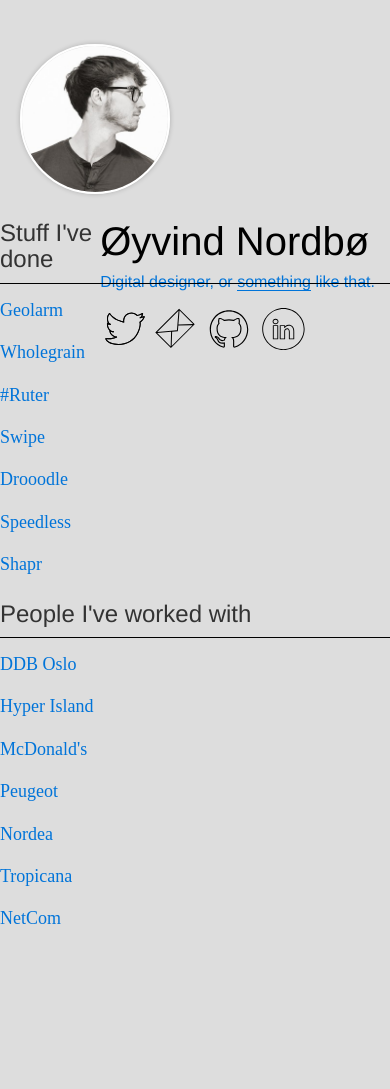
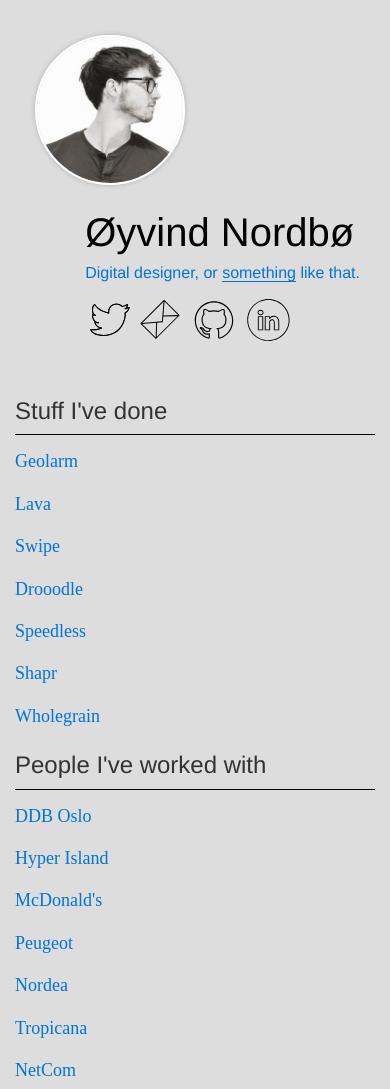
Before and after one commit to onordbo/oyvind.co, a plain HTML site: page build/index.html in a window 390 px wide. Before the commit the page ends 945 px from the top, so only its background shows below. Drawn offline with nearby package versions, Linux system fonts and the light colour scheme; a web font is replaced by a local one.

Commit message:
Update mobile, add placeholder about content

```diff
--- a/build/index.html
+++ b/build/index.html
@@ -13,10 +13,9 @@
 
   <body class="fade-body">
 
-    <div class="main">
-      <div class="head">
-      <div class="content">
-        <div class="col-md-12">
+
+      <div class="container head">
+        <div class="col-xs-12 col-md-12">
           <img src="img/headshot.jpg" id="headshot" draggable="false">
           <div class="headerContent">
             <h1>Øyvind Nordbø</h1>
@@ -29,45 +28,40 @@
                 <li><a href="https://www.linkedin.com/in/onordbo" target="_blank"><img draggable="false" class="icon" id="linkedin" src="img/external/linkedin.svg" alt="AltText"></a></li>
               </ul>
             </div>
-          </div><!-- /.headerContent -->
           </div>
         </div>
-    </div><!-- /.head -->
+      </div>
 
+    <div class="container list">
       <div class="row">
-      <div class="content list">
-
           <div class="col-md-6">
             <h3>Stuff I've done</h3>
             <ul class="left-list">
-            <li>
-              <a target="_blank" href="#"><p>Geolarm</p></a>
-              <a target="_blank" href="#"><p>Wholegrain</p></a>
-              <a target="_blank" href="#"><p>#Ruter</p></a>
-              <a target="_blank" href="#"><p>Swipe</p></a>
-              <a target="_blank" href="#"><p>Drooodle</p></a>
-              <a target="_blank" href="#"><p>Speedless</p></a>
-              <a target="_blank" href="#"><p>Shapr</p></a>
-            </li>
+              <li><a target="_blank" href="#"><p>Geolarm</p></a></li>
+              <li><a target="_blank" href="#"><p>Lava</p></a></li>
+              <li><a target="_blank" href="#"><p>Swipe</p></a></li>
+              <li><a target="_blank" href="#"><p>Drooodle</p></a></li>
+              <li><a target="_blank" href="#"><p>Speedless</p></a></li>
+              <li><a target="_blank" href="#"><p>Shapr</p></a></li>
+              <li><a target="_blank" href="#"><p>Wholegrain</p></a></li>
+
             </ul>
           </div><!-- /.projects -->
 
           <div class="col-md-6">
             <h3>People I've worked with</h3>
             <ul class="right-list">
-            <li>
-              <a target="_blank" href="http://ddb.no"><p>DDB Oslo</p></a>
-              <a target="_blank" href="http://hyperisland.com"><p>Hyper Island</p></a>
-              <a target="_blank" href="http://mcdonalds.no/"><p>McDonald's</p></a>
-              <a target="_blank" href="http://peugeot.no/"><p>Peugeot</p></a>
-              <a target="_blank" href="http://nordea.no"><p>Nordea</p></a>
-              <a target="_blank" href="http://tropicanajuice.no"><p>Tropicana</p></a>
-              <a target="_blank" href="http://netcom.no"><p>NetCom</p></a>
-            </li>
+              <li><a target="_blank" href="http://ddb.no"><p>DDB Oslo</p></a></li>
+              <li><a target="_blank" href="http://hyperisland.com"><p>Hyper Island</p></a></li>
+              <li><a target="_blank" href="http://mcdonalds.no/"><p>McDonald's</p></a></li>
+              <li><a target="_blank" href="http://peugeot.no/"><p>Peugeot</p></a></li>
+              <li><a target="_blank" href="http://nordea.no"><p>Nordea</p></a></li>
+              <li><a target="_blank" href="http://tropicanajuice.no"><p>Tropicana</p></a></li>
+              <li><a target="_blank" href="http://netcom.no"><p>NetCom</p></a></li>
             </ul>
           </div><!-- /.clients -->
       </div>
-    </div>
+
 
   </div><!-- /.main -->
 <!--
--- a/src/css/partials/animation.scss
+++ b/src/css/partials/animation.scss
@@ -4,16 +4,6 @@
   animation: fade 1s ease-in-out;
 }
 
-.fade-body {
-  animation: fade .6s ease-in-out;
-  animation-delay: .3s;
-}
-
-.fade-list {
-  animation: fade .6s ease-in-out;
-  animation-delay: .3s;
-}
-
 @keyframes fade {
   0%     { opacity: 0   }
   100%   { opacity: 100 }
--- a/src/css/partials/mobile.scss
+++ b/src/css/partials/mobile.scss
@@ -1,4 +1,6 @@
 @media only screen
-and (max-device-width : 1024px) {
-  //TODO: Set up mobile styling
+and (max-width : 400px) {
+
+  //TODO: Fix center alignment on header content for mobile
+
 }
--- a/src/css/partials/styling.scss
+++ b/src/css/partials/styling.scss
@@ -4,17 +4,10 @@
   background-color: $silver;
 }
 
-.main {
-  margin: 0 auto;
-  display: block;
-  max-width: 650px;
-}
-
 .head {
-  margin: 0 auto;
-  max-width: 500px;
-  display: block;
-  margin-top: 10%;
+  margin-top: 30px;
+  margin-bottom: 25px;
+  max-width: 520px;
 }
 
 #headshot {
@@ -66,7 +59,7 @@
 }
 
 .list {
-  margin-top: 180px;
+  max-width: 705px;
 }
 
 /*
```
Also changed, not shown: build/about/index.html (+24 -1 lines), src/about/index.html (+24 -1 lines), src/index.html (+21 -27 lines), build/css/bootstrap.min.css, build/css/main.css, build/css/normalize.css, 1 other file. Lines whose indentation alone changed are shown as unchanged.
